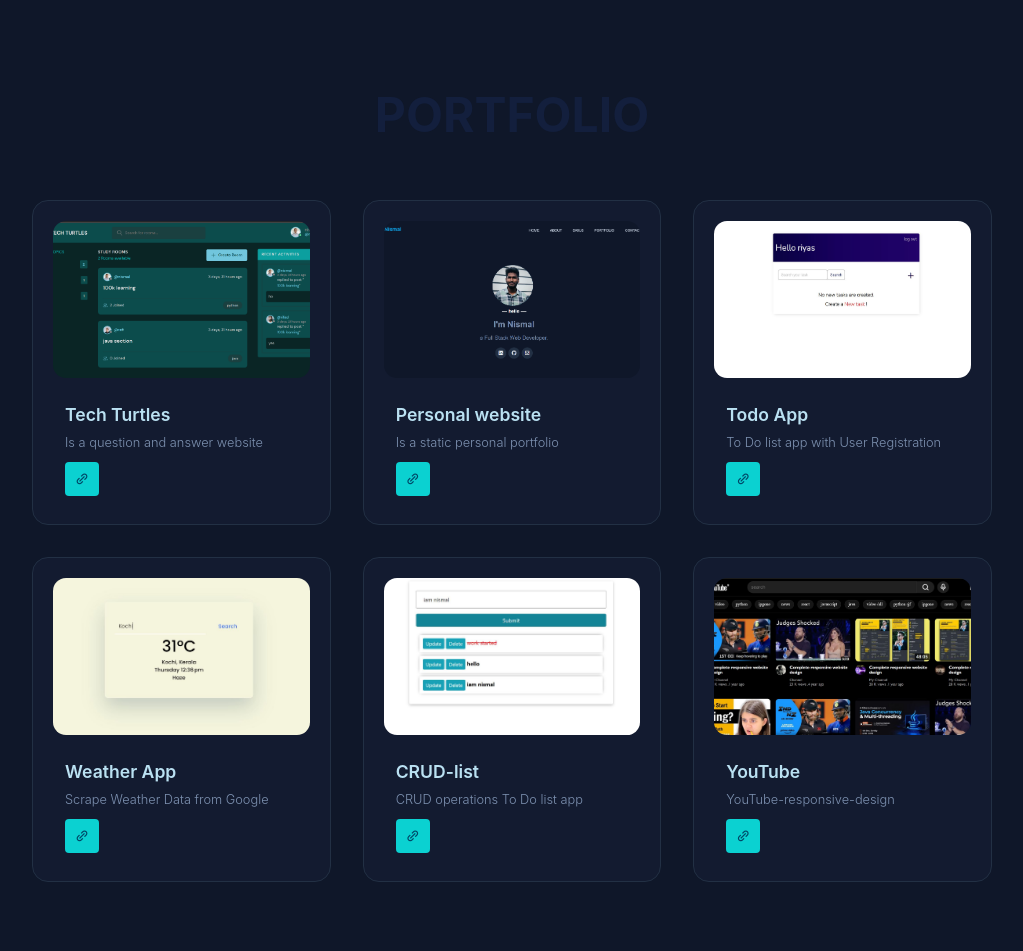
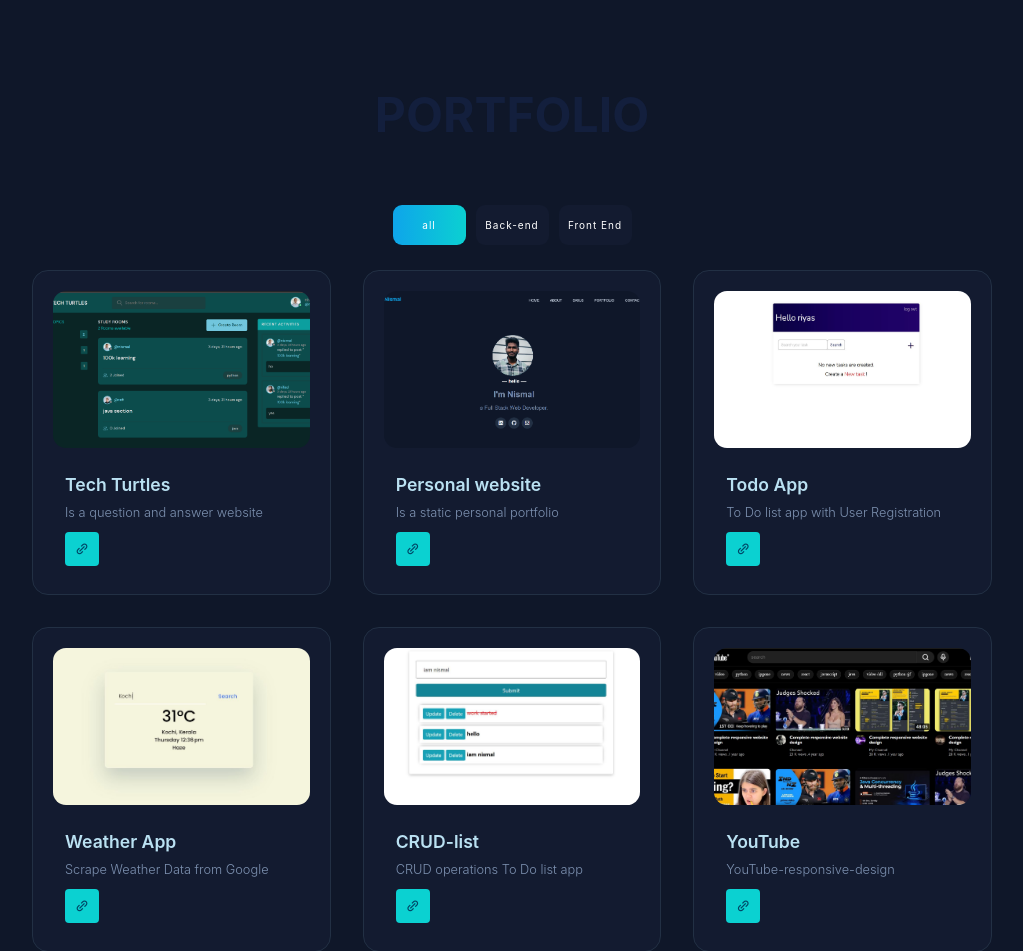
Before and after one commit to nismalrfd/portfolio-static, a PHP site: page / in a window 1280 px wide. Shown: the part 1818-2769 px from the top of the page, without its empty margins (128-1151 px from the left). Run offline with PHP 8.4, Linux system fonts and the light colour scheme.

Commit message:
filter button added

```diff
--- a/index.html
+++ b/index.html
@@ -134,6 +134,11 @@
 </section>
 <section class="portfolio container" id="portfolio">
     <h2 class="heading">Portfolio</h2>
+    <div class="ul" >
+        <button  class="list active" data-filter="all">all</button>
+        <button class="list" data-filter="f">Back-end</button>
+        <button class="list" data-filter="b">Front End</button>
+    </div>
     <div class="portfolio-content">
         <!-- <div class="portfolio-box">
             <img src="img/project1.jpg" alt="" class="portfolio-img">
@@ -145,7 +150,7 @@
                 </a>
             </div>
         </div> -->
-        <div class="portfolio-box">
+        <div class="portfolio-box" data-item="f">
             <a href="https://github.com/nismalrfd/techturtles">
             <img src="img/1.png" alt="" class="portfolio-img">
             </a>
@@ -158,7 +163,7 @@
                     <!-- <i class="bx bx-link-alt"></i> -->
             </div>
         </div>
-        <div class="portfolio-box">
+        <div class="portfolio-box" data-item="f">
             <a href="https://github.com/nismalrfd/portfolio-static">
             <img src="img/2 (2).png" alt="" class="portfolio-img">
             </a>
@@ -170,7 +175,7 @@
                 </a>
             </div>
         </div>
-        <div class="portfolio-box">
+        <div class="portfolio-box" data-item="f">
             <a href="https://github.com/nismalrfd/todo_list_with_userauthentication">
             <img src="img/3.jpg" alt="" class="portfolio-img">
             </a>
@@ -182,7 +187,7 @@
                 </a>
             </div>
         </div>
-        <div class="portfolio-box">
+        <div class="portfolio-box" data-item="b">
             <a href="https://github.com/nismalrfd/weather_app">
             <img src="img/5.JPG" alt="" class="portfolio-img">
             </a>
@@ -194,7 +199,7 @@
                 </a>
             </div>
         </div>
-        <div class="portfolio-box">
+        <div class="portfolio-box"data-item="b">
             <a href="https://github.com/nismalrfd/CRUD-list">
             <img src="img/4.jpg" alt="" class="portfolio-img">
             </a>
@@ -206,7 +211,7 @@
                 </a>
             </div>
         </div>
-        <div class="portfolio-box">
+        <div class="portfolio-box" data-item="b">
             <a href="https://nismalrfd.github.io/nismalrfd-YouTube-responsive-design/">
             <img src="img/7.JPG" alt="" class="portfolio-img">
             </a>
@@ -279,20 +284,33 @@
             emailjs.init("H415WFfzp8KzpnUBC");
         })();
 
-        $(function () {
+        let list =document.querySelectorAll(".list");
+        let portfolio =document.querySelectorAll(".portfolio-box");
 
-		$(".col-md-4").slice(0, 3).show();
-		$("body").on('click touchstart', '.load-more', function (e) {
-			e.preventDefault();
-			$(".col-md-4:hidden").slice(0, 3).slideDown();
-			if ($(".col-md-4:hidden").length == 0) {
-				$(".load-more").css('visibility', 'hidden');
-			}
-			$('html,body').animate({
-				scrollTop: $(this).offset().top
-			}, 1000);
-		});
-	});
+        for (let i = 0; i<list.length;i++){
+            list[i].addEventListener('click',function(){
+                for(let j=0;j<list.length; j++){
+                    list[j].classList.remove('active');
+                }
+                this.classList.add('active');
+                let dataFilter = this.getAttribute('data-filter');
+
+                for (let k=0; k<portfolio.length; k++){
+                    portfolio[k].classList.remove('active');
+                    portfolio[k].classList.add('hide');
+
+
+                    if(portfolio[k].getAttribute('data-item') == dataFilter || dataFilter == "all"){
+                        portfolio[k].classList.remove('hide');
+                        portfolio[k].classList.add('active');
+
+
+
+                    }
+                }
+            })
+        }
+
     </script>
     <!-- link to js -->
     <script src="Script.js"></script>
--- a/style.css
+++ b/style.css
@@ -440,6 +440,10 @@
     gap: 2rem;
 
 }
+.portfolio-box.hide{
+  display: none;
+
+}
 .portfolio-box{
     height: 325px;
     background-color: var(--bg-oxford-blue);
@@ -449,6 +453,38 @@
     border-radius: 1rem;
 
 }
+.ul{
+  display: flex;
+  justify-content: center;
+  align-items: center;
+  flex-wrap: wrap;
+  margin-bottom: 20px;
+}
+.list{}
+.ul .list{
+  border-radius: 9px;
+  width: 73px;
+  height: 40px;
+  list-style: none;
+  background: var( --bg-oxford-blue);
+  color: #ffffff;
+  font-size: 10px;
+  margin: 5px;
+  letter-spacing: 1px;
+  border: none;
+  cursor: pointer;
+
+}
+.ul .list.active{
+  transition: var(--transition-1);
+  background-image: var(--gradient-2);
+  color: var(--white);
+  background-size: 200%;
+
+}
+.list:is(:hover, :focus-visible) { background-position: right; }
+
+
 
 .portfolio-img{
     width: 100%;
@@ -479,6 +515,8 @@
     border-radius: 4px;
     color: #004666;
     margin-left: 2rem;
+    transition-delay: 2s ;
+
 }
 .portfolio .bx:hover{
     background: var(--text-alice-blue);
```
